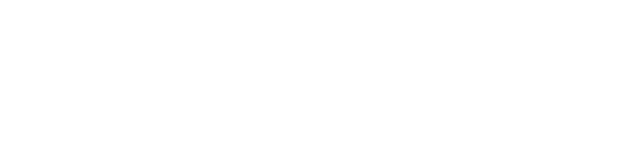
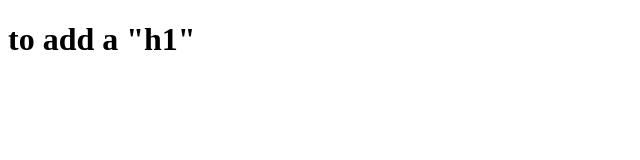
Before and after one commit to Edouard-LARROCHE/helloWorld, a plain HTML site: page index.html in a window 1280 px wide. Shown: the whole page, without its empty margins (0-640 px from the left). Drawn offline with Linux system fonts and the light colour scheme.

Commit message:
to add a "h1"

```diff
--- a/index.html
+++ b/index.html
@@ -8,5 +8,8 @@
     </head>
 
     <body>
+
+        <h1>to add a "h1"</h1>
+
     </body>
 </html>
```
